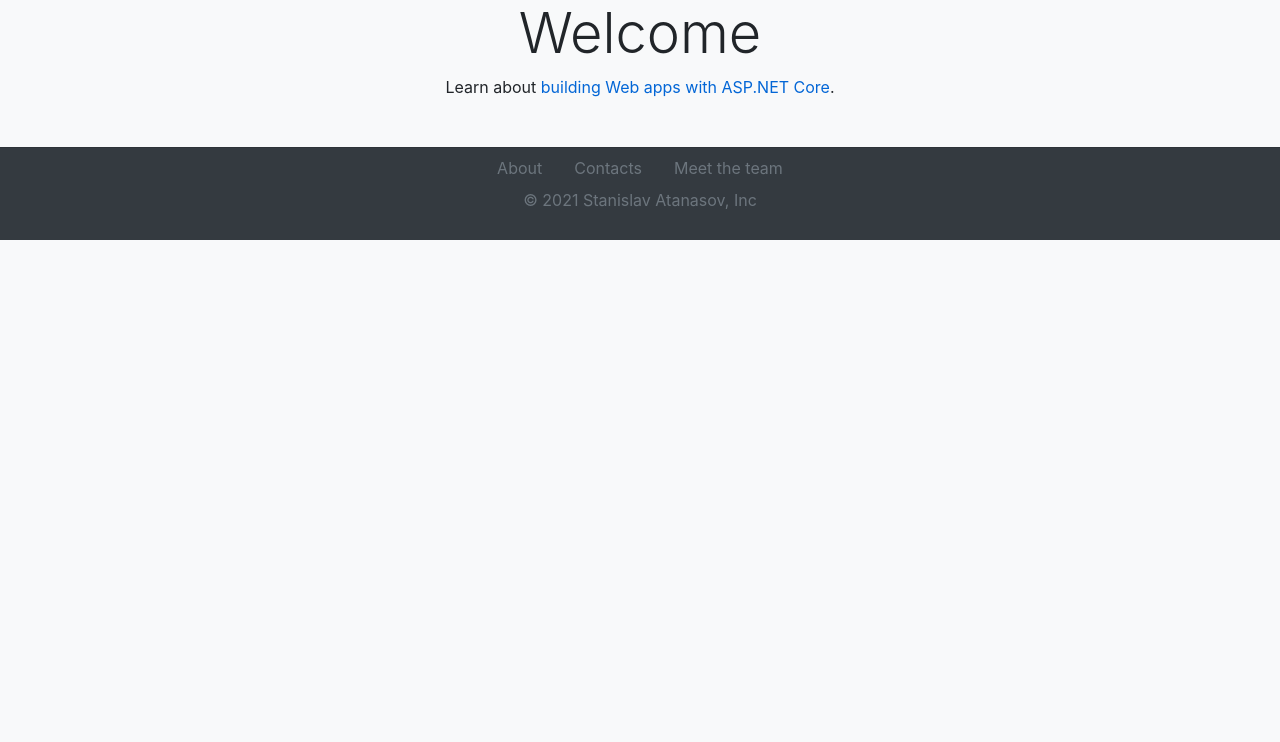
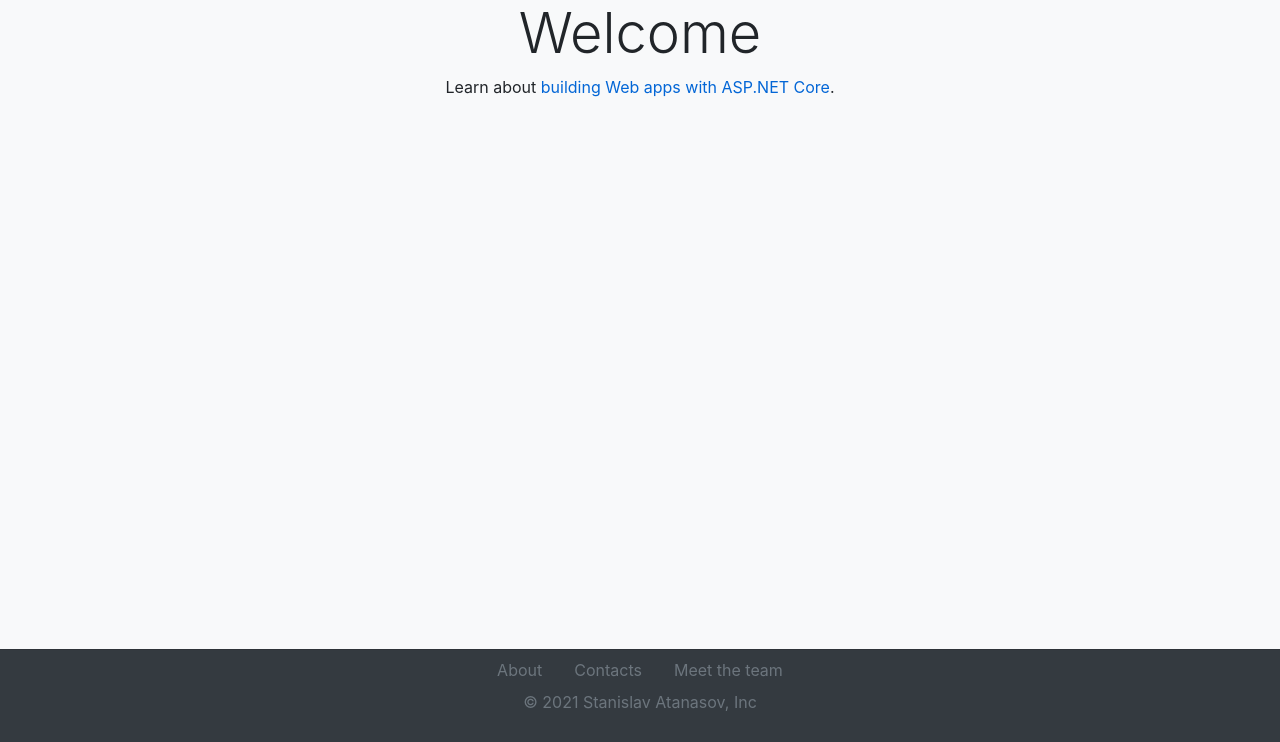
Before and after one commit to stanchyyy/DungeonsAndDragons, an ASP.NET Core app: page / in a window 1280 px wide. Shown: the part 58-800 px from the top of the page. Run offline with ASP.NET Core 8, Linux system fonts and the light colour scheme.

Commit message:
-Positioned the footer to the bottom of the page

```diff
--- a/Pages/Shared/_Layout.cshtml
+++ b/Pages/Shared/_Layout.cshtml
@@ -50,7 +50,7 @@
         </main>
     </div>
 
-    <footer class="card-footer  mt-3 pt-1 bg-dark">
+    <footer class="card-footer  mt-3 pt-1 bg-dark fixed-bottom">
         <div class="container">
 
             <ul class="nav justify-content-center">
```
